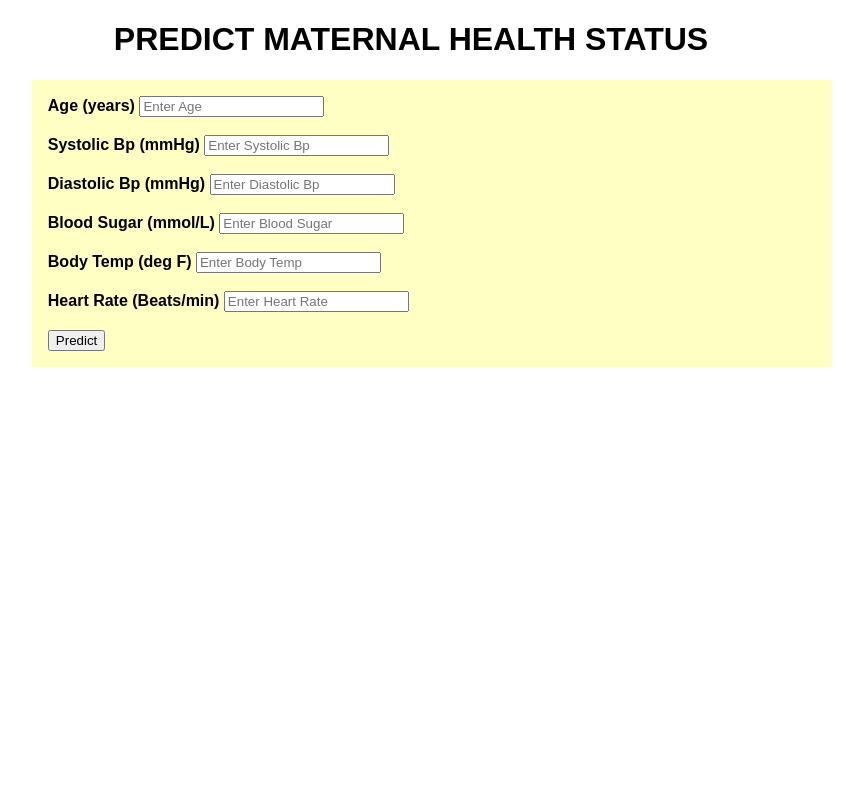
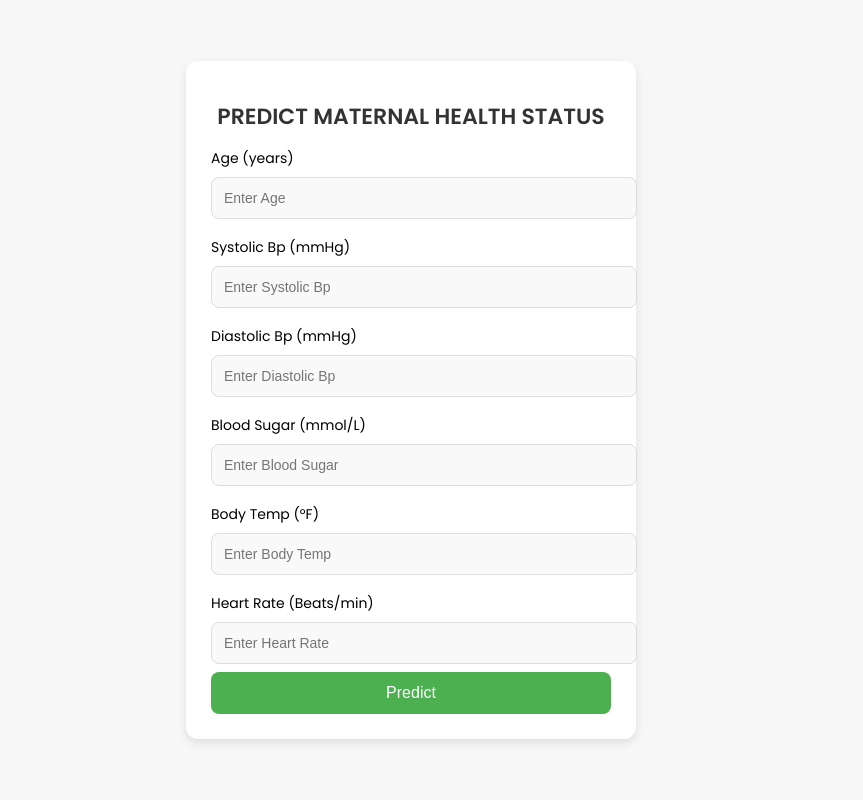
Before and after one commit to wanjarisharvari/Maternity_health, a Django app: page / in a window 1280 px wide. Shown: the whole page, without its empty margins (229-1092 px from the left). Run offline with Django 3.2, Linux system fonts and the light colour scheme.

Commit message:
final commit

```diff
--- a/templates/kot.html
+++ b/templates/kot.html
@@ -1,100 +1,103 @@
 <!DOCTYPE html>
 <html>
 <head>
+   <link href="https://fonts.googleapis.com/css2?family=Poppins:wght@300;400;600&display=swap" rel="stylesheet">
    <style>
       body {
-         font-family: Arial, Helvetica, sans-serif;
+         font-family: 'Poppins', sans-serif;
+         background-color: #f7f7f7;
+         display: flex;
+         justify-content: center;
+         align-items: center;
+         height: 100vh;
+         margin: 0;
       }
-      h1{
+      .container {
+         background: white;
+         max-width: 400px;
+         width: 90%;
+         padding: 25px;
+         border-radius: 12px;
+         box-shadow: 0 4px 10px rgba(0, 0, 0, 0.1);
          text-align: center;
       }
-      * {
-         box-sizing: border-box;
+      h1 {
+         font-size: 22px;
+         margin-bottom: 15px;
+         color: #333;
       }
-      form {
-         padding: 16px;
-         max-width: 800px;
-         margin-left: 20%;
-         background-color: rgb(255, 254, 195);
+      input[type=number] {
+         width: 100%;
+         padding: 12px;
+         margin: 8px 0;
+         border: 1px solid #ddd;
+         border-radius: 8px;
+         font-size: 14px;
+         background: #f9f9f9;
+         transition: 0.3s;
       }
-      input[type=text], input[type=password] {
-         width: 100%;
-         padding: 15px;
-         margin: 5px 0 22px 0;
-         display: inline-block;
-         border: none;
-         background: #f1f1f1;
-      }
-      input[type=text]:focus, input[type=password]:focus {
-         background-color: #ddd;
+      input[type=number]:focus {
+         border-color: #4CAF50;
          outline: none;
       }
-      hr {
-         border: 1px solid #f1f1f1;
-         margin-bottom: 25px;
-      }
-      .registerbtn {
+      button {
          background-color: #4CAF50;
          color: white;
-         padding: 16px 20px;
-         margin: 8px 0;
+         padding: 12px;
          border: none;
+         border-radius: 8px;
+         width: 100%;
+         font-size: 16px;
          cursor: pointer;
-         width: 100%;
-         opacity: 0.9;
+         transition: 0.3s;
       }
-      .registerbtn:hover {
-         opacity: 1;
+      button:hover {
+         background-color: #45a049;
       }
-      a {
-         color: dodgerblue;
-         text-decoration: none;
+      .form-group {
+         text-align: left;
+         font-size: 14px;
+         font-weight: 500;
+         margin-top: 10px;
       }
-      .signin {
-         background-color: #f1f1f1;
-         text-align: center;
-      }
-      @media (max-width: 800px) {
-         form {
-            width: 100%;
-            margin-left: 0px;
+      @media (max-width: 500px) {
+         .container {
+            width: 95%;
          }
       }
    </style>
 </head>
 <body>
-   <h1>PREDICT MATERNAL HEALTH STATUS</h1>
-   {% csrf_token %}
-   <form action="" method="post">
-      <label for="age"><b>Age (years)</b></label>
-      <input type="number" placeholder="Enter Age" name="age" required><br>
-      <br>
-      <label for="systolic bp"><b>Systolic Bp (mmHg)</b></label>
-      <input type="number" placeholder="Enter Systolic Bp" name="systolicBp" required><br>
-      <br>
-      <label for="diastolic bp"><b>Diastolic Bp (mmHg)</b></label>
-      <input type="number" placeholder="Enter Diastolic Bp" name="diastolicbp" required><br>
-      <br>
-      <label for="blood sugar"><b>Blood Sugar (mmol/L)</b></label>
-      <input type="number" placeholder="Enter Blood Sugar" name="bloodsugar" step=".01" required><br>
-      <br>
-      <label for="body temp"><b>Body Temp (deg F)</b></label>
-      <input type="number" placeholder="Enter Body Temp" name="bodytemp" required><br>
-      <br>
-      <label for="heart rate"><b>Heart Rate (Beats/min)</b></label>
-      <input type="number" placeholder="Enter Heart Rate" name="heartrate" required><br>
-      <br>
-      {% comment %} <!--<label for="risk level"><b>Risk Level</b></label>
-      <input type="number" placeholder="Enter Risk Level" name="risklevel" required>-->
-      <br>
-      <br>
-       {% endcomment %}
-      <button type="predict" class="predict">Predict</button>
-      <div class="predict">
-
-        <!--<p>Already Entered? <a href="#">predict</a>.</p>-->
-      </div>
-   </form>
-
+   <div class="container">
+      <h1>PREDICT MATERNAL HEALTH STATUS</h1>
+      <form action="" method="post">
+         {% csrf_token %}
+         <div class="form-group">
+            <label>Age (years)</label>
+            <input type="number" placeholder="Enter Age" name="age" required>
+         </div>
+         <div class="form-group">
+            <label>Systolic Bp (mmHg)</label>
+            <input type="number" placeholder="Enter Systolic Bp" name="systolicBp" required>
+         </div>
+         <div class="form-group">
+            <label>Diastolic Bp (mmHg)</label>
+            <input type="number" placeholder="Enter Diastolic Bp" name="diastolicbp" required>
+         </div>
+         <div class="form-group">
+            <label>Blood Sugar (mmol/L)</label>
+            <input type="number" placeholder="Enter Blood Sugar" name="bloodsugar" step=".01" required>
+         </div>
+         <div class="form-group">
+            <label>Body Temp (°F)</label>
+            <input type="number" placeholder="Enter Body Temp" name="bodytemp" required>
+         </div>
+         <div class="form-group">
+            <label>Heart Rate (Beats/min)</label>
+            <input type="number" placeholder="Enter Heart Rate" name="heartrate" required>
+         </div>
+         <button type="submit">Predict</button>
+      </form>
+   </div>
 </body>
 </html>
```
Also changed, not shown: templates/High.html (+58 -28 lines), templates/Low.html (+58 -36 lines), templates/Mid.html (+58 -32 lines).
